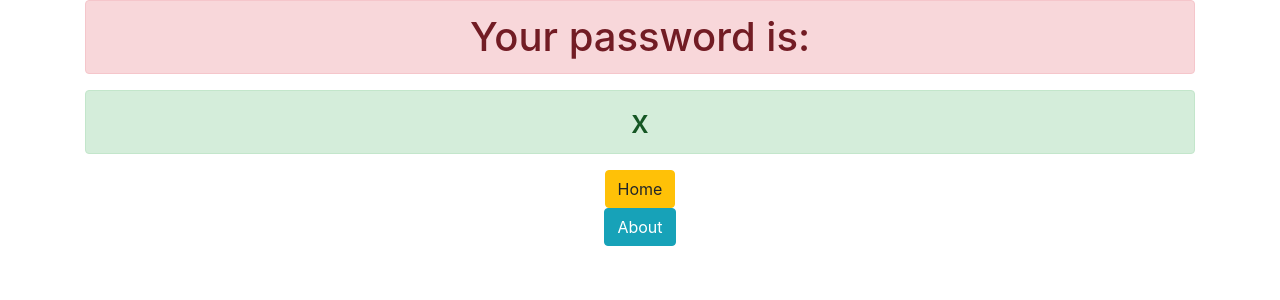
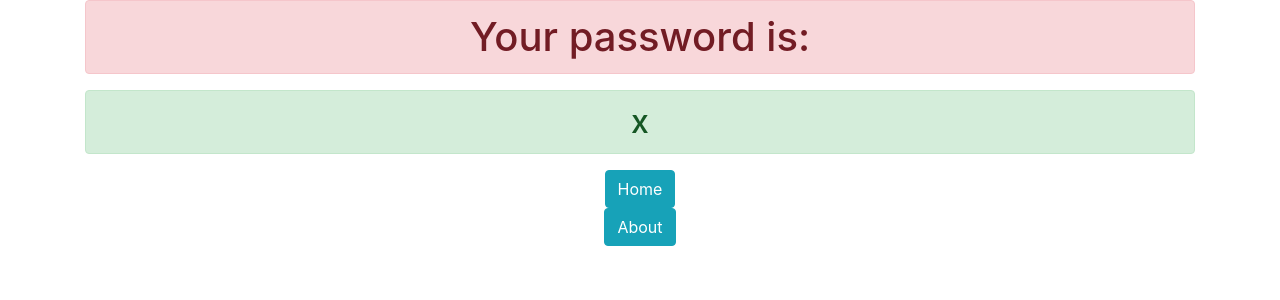
Before and after one commit to harleenpals/django3-pass_gen, a Django app: template generator/templates/generator/password.html in a window 1280 px wide. Shown: the top 300 px of the page. Run offline with Django 3.2, Linux system fonts and the light colour scheme; the template is opened without the code that fills it: most values are stand-ins (such as "Sample title", 1, 10 or a date in 2020); some libraries are stand-ins or nearby versions.

Commit message:
Made some changes

```diff
--- a/generator/templates/generator/password.html
+++ b/generator/templates/generator/password.html
@@ -3,7 +3,7 @@
 
 <h1 class="alert alert-danger"> Your password is: </h1>
  <h2 class="alert alert-success"> {{ password }} </h2>
- <a href="{% url 'home' %}" class="btn btn-warning"> Home </a>
+ <a href="{% url 'home' %}" class="btn btn-info"> Home </a>
  <br>
  <a href="{% url 'about' %}" class="btn btn-info"> About </a>
 </div>
--- a/pass_gen/settings.py
+++ b/pass_gen/settings.py
@@ -20,7 +20,7 @@ BASE_DIR = os.path.dirname(os.path.dirname(os.path.abspath(__file__)))
 # See https://docs.djangoproject.com/en/3.0/howto/deployment/checklist/
 
 # SECURITY WARNING: keep the secret key used in production secret!
-SECRET_KEY = 'i$m4du5n44q+1c27%l8)0+q@pz_ty8%(za@g40(vq7b8jfb%!#'
+SECRET_KEY = 'i$m4du5n44q+1c27%l8)0+q@pz_ty8%(za@g40(vq7b8jfb%!#1234556'
 
 # SECURITY WARNING: don't run with debug turned on in production!
 DEBUG = True
```
